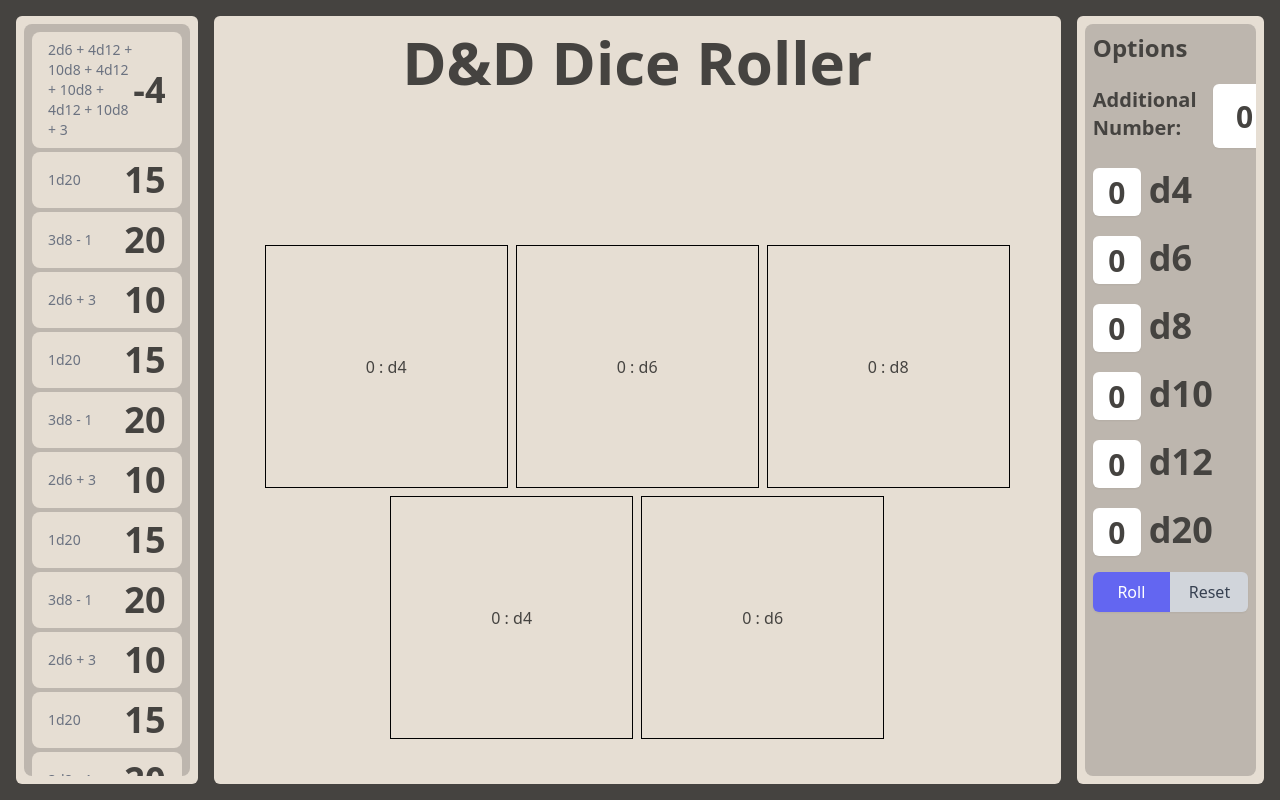
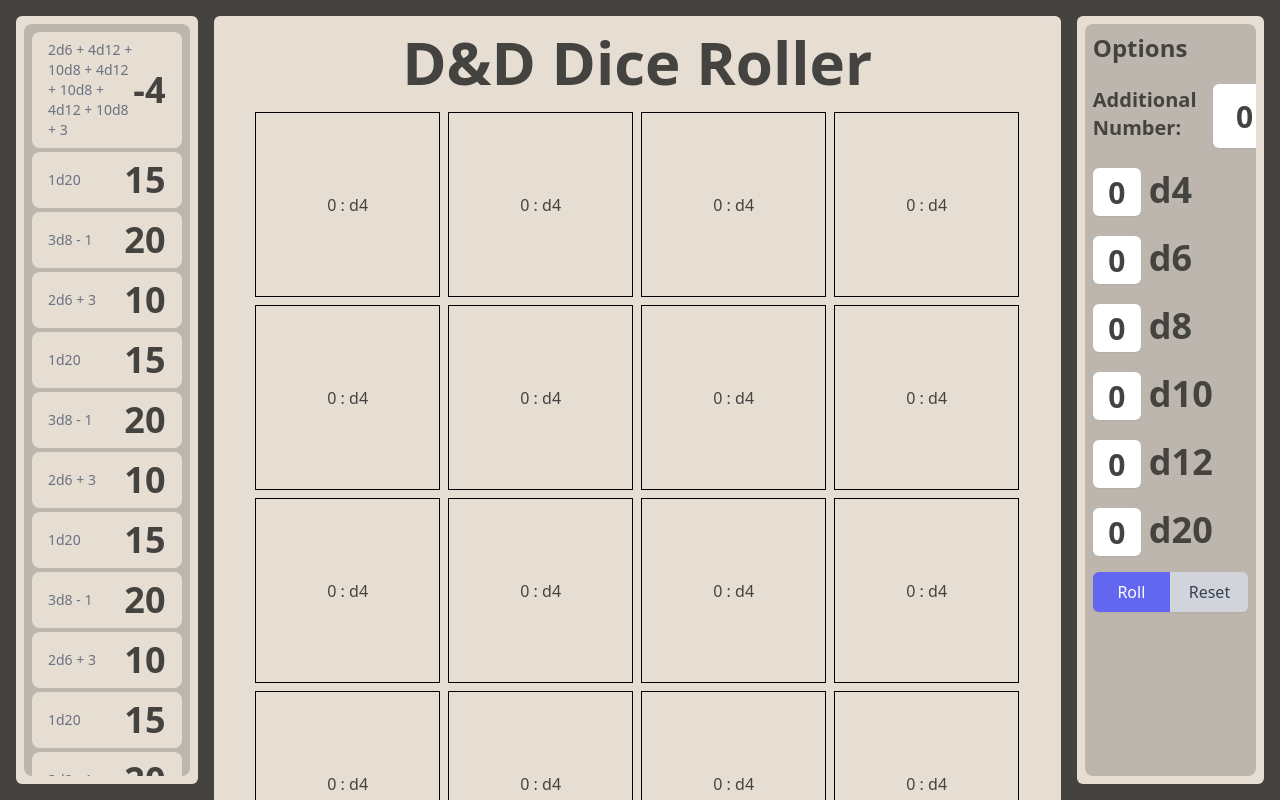
Before and after one commit to dimon-maksi/D-and-D-Dice-Roller, a React (Vite) app: page / in a window 1280 px wide. Built offline with nearby package versions, Linux system fonts and the light colour scheme.

Commit message:
feat: dices scale formula

```diff
--- a/src/components/Dices.tsx
+++ b/src/components/Dices.tsx
@@ -7,24 +7,49 @@ interface Dice {
 
 const mockDices: Dice[] = [
   { type: 'd4', value: 0 },
-  { type: 'd6', value: 0 },
-  { type: 'd8', value: 0 },
   { type: 'd4', value: 0 },
-  { type: 'd6', value: 0 },
+  { type: 'd4', value: 0 },
+  { type: 'd4', value: 0 },
+  { type: 'd4', value: 0 },
+  { type: 'd4', value: 0 },
+  { type: 'd4', value: 0 },
+  { type: 'd4', value: 0 },
+  { type: 'd4', value: 0 },
+  { type: 'd4', value: 0 },
+  { type: 'd4', value: 0 },
+  { type: 'd4', value: 0 },
+  { type: 'd4', value: 0 },
+  { type: 'd4', value: 0 },
+  { type: 'd4', value: 0 },
+  { type: 'd4', value: 0 },
+  { type: 'd4', value: 0 },
+  { type: 'd4', value: 0 },
+  { type: 'd4', value: 0 },
+  { type: 'd4', value: 0 },
+  { type: 'd4', value: 0 },
+  { type: 'd4', value: 0 },
+  { type: 'd4', value: 0 },
 ];
 
 const Dices = () => {
   const diceCount = mockDices.length;
-  const size = Math.max(128 - diceCount, 10) + 120; // ToDo: Think about a better way to calculate the size
+  //const size = Math.max(128 - diceCount, 10) + 120; // ToDo: Think about a better way to calculate the size
+
+  // Adjust size formula
+  const minSize = 80;  // Minimum size for a dice
+  const maxSize = 300; // Maximum size for a dice
+
+  // Calculate the size based on dice count with some flexibility
+  const size = Math.max(minSize, Math.min(maxSize, 300 - diceCount * 5));
 
   return (
-    <div className="flex justify-center items-center h-full">
+    <div className="flex justify-center h-full overflow-scroll bg-secondary-100">
       <div className="flex flex-wrap justify-center items-center max-w-full">
         {mockDices.map((dice, index) => (
           <div
             key={index}
             className="flex justify-center items-center border border-black m-1 text-center"
-            style={{ width: size, height: size }}
+            style={{ width: size, height: size, maxWidth: '100%', maxHeight: '100%' }}
           >
             {dice.value} : {dice.type}
           </div>
```
Also changed, not shown: 1 other file (tests, documents, lock files or other folders).
